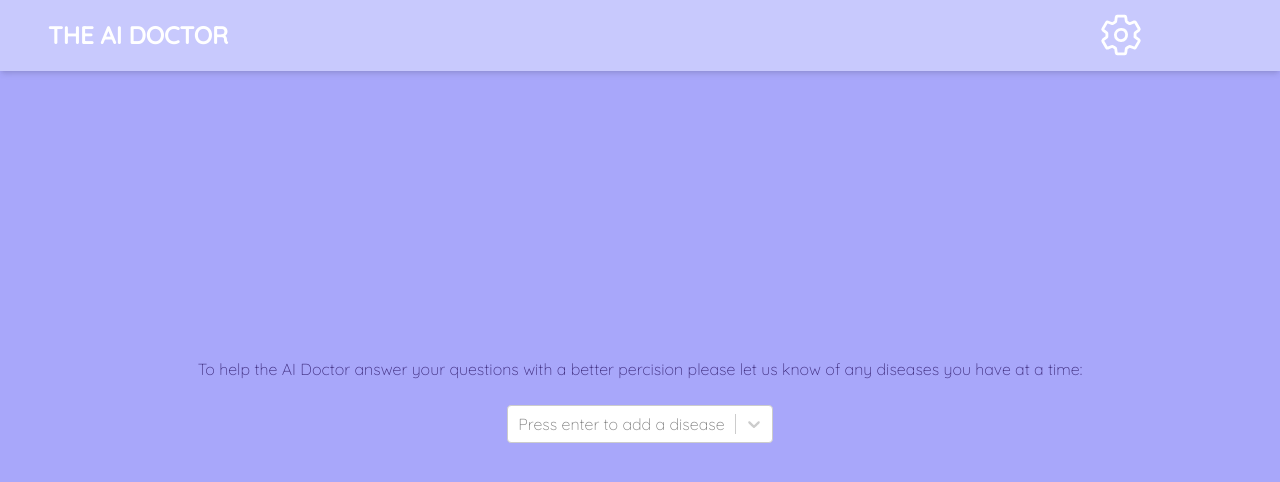
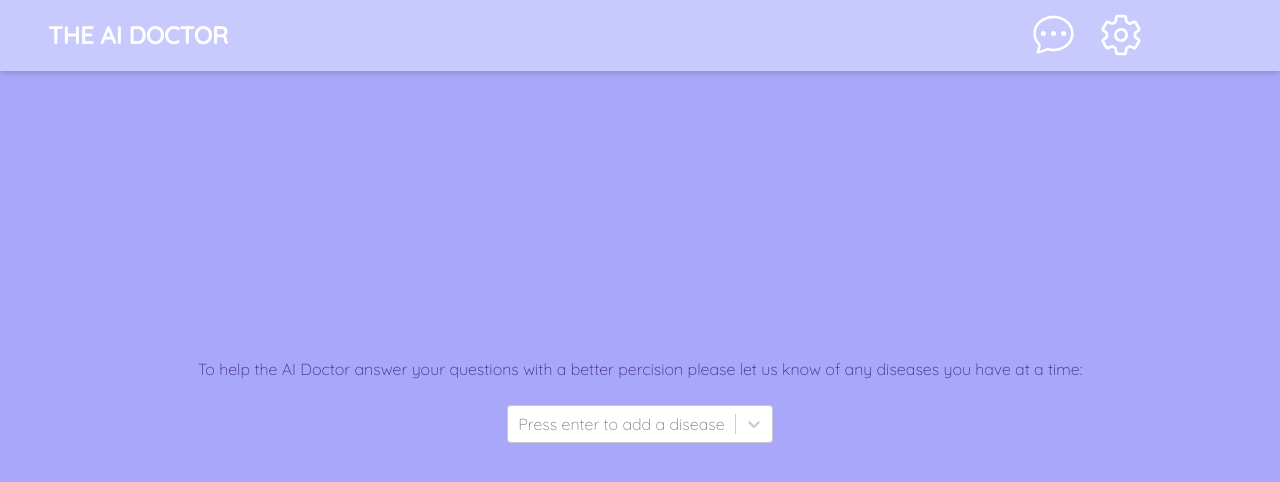
Before and after one commit to Nyumat/TheAIDoctor, a React (Vite) app in the folder frontend/: page /settings in a window 1280 px wide. Shown: the top 482 px of the page. Built offline with nearby package versions, Linux system fonts and the light colour scheme; no server answers.

Commit message:
Added a chat nav bar section

```diff
--- /dev/null
+++ b/frontend/src/components/ChatIcon.jsx
@@ -0,0 +1,19 @@
+// icon:chat-dots | Bootstrap https://icons.getbootstrap.com/ | Bootstrap
+import * as React from "react";
+
+function ChatIcon(props) {
+  return (
+    <svg
+      fill="currentColor"
+      viewBox="0 0 16 16"
+      height="1.35em"
+      width="1.35em"
+      {...props}
+    >
+      <path d="M5 8a1 1 0 11-2 0 1 1 0 012 0zm4 0a1 1 0 11-2 0 1 1 0 012 0zm3 1a1 1 0 100-2 1 1 0 000 2z" />
+      <path d="M2.165 15.803l.02-.004c1.83-.363 2.948-.842 3.468-1.105A9.06 9.06 0 008 15c4.418 0 8-3.134 8-7s-3.582-7-8-7-8 3.134-8 7c0 1.76.743 3.37 1.97 4.6a10.437 10.437 0 01-.524 2.318l-.003.011a10.722 10.722 0 01-.244.637c-.079.186.074.394.273.362a21.673 21.673 0 00.693-.125zm.8-3.108a1 1 0 00-.287-.801C1.618 10.83 1 9.468 1 8c0-3.192 3.004-6 7-6s7 2.808 7 6c0 3.193-3.004 6-7 6a8.06 8.06 0 01-2.088-.272 1 1 0 00-.711.074c-.387.196-1.24.57-2.634.893a10.97 10.97 0 00.398-2z" />
+    </svg>
+  );
+}
+
+export default ChatIcon;
--- a/frontend/src/components/Navbar.jsx
+++ b/frontend/src/components/Navbar.jsx
@@ -9,6 +9,7 @@ import { useNavigate } from "react-router";
 import { Link } from "react-router-dom";
 import LogoutIcon from "./LogoutIcon";
 import SettingsIcon from "./SettingsIcon";
+import ChatIcon from "./ChatIcon";
 
 firebase.initializeApp({
   apiKey: import.meta.env.VITE_FIREBASE_API_KEY,
@@ -58,6 +59,11 @@ const Navbar = () => {
                 <SettingsIcon className="cursor-pointer scale-150" />
               </Link>
             </div>
+            <div className="absolute right-16 mr-36 translate-y-[-43px] translate-x-[-5px]">
+              <Link to="/home" className="text-white text-xl font-bold">
+                <ChatIcon className="cursor-pointer scale-150" />
+              </Link>
+            </div>
           </div>
         </div>
       </nav>
```
Also changed, not shown: 2 other files (tests, documents, lock files or other folders).
